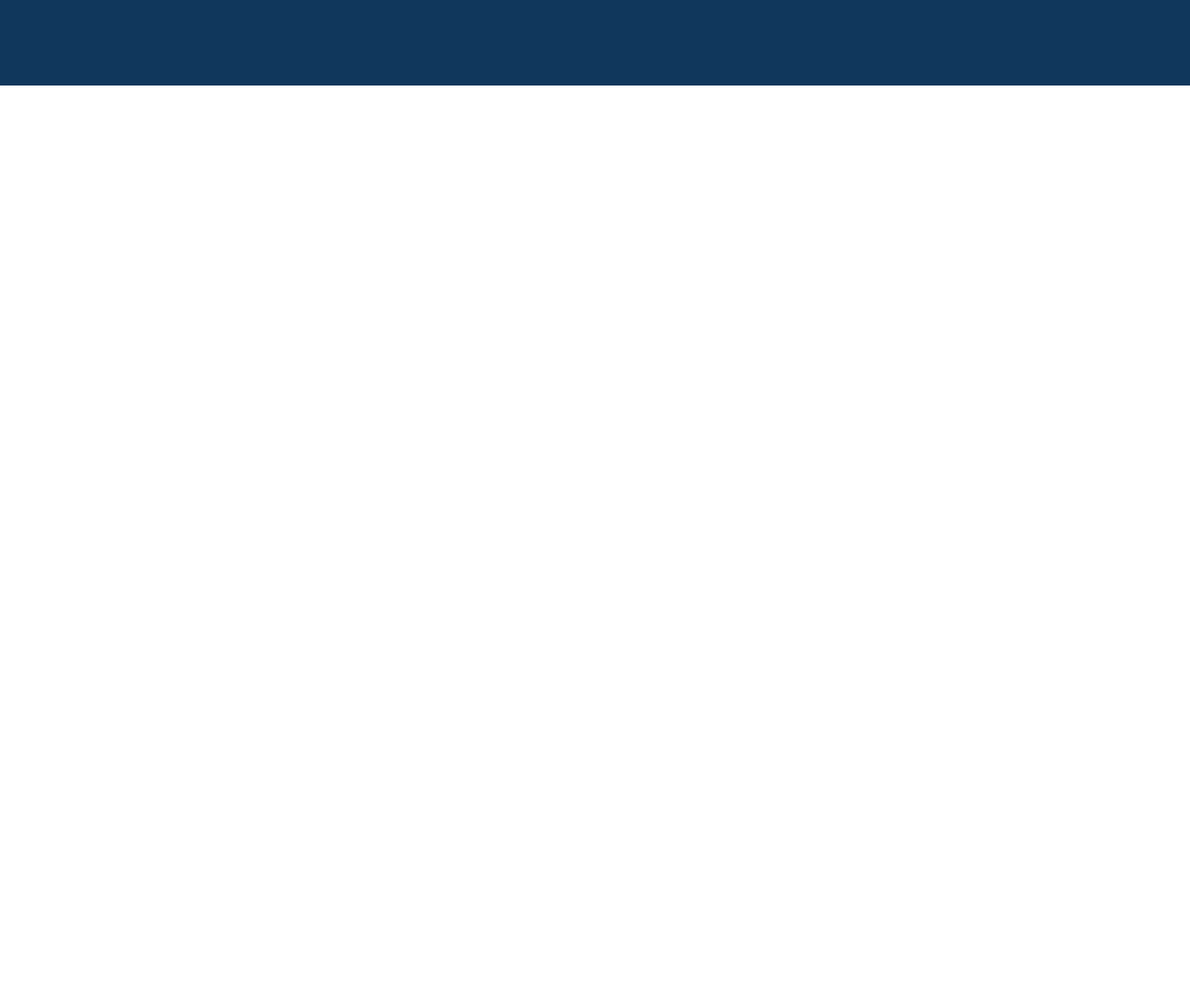
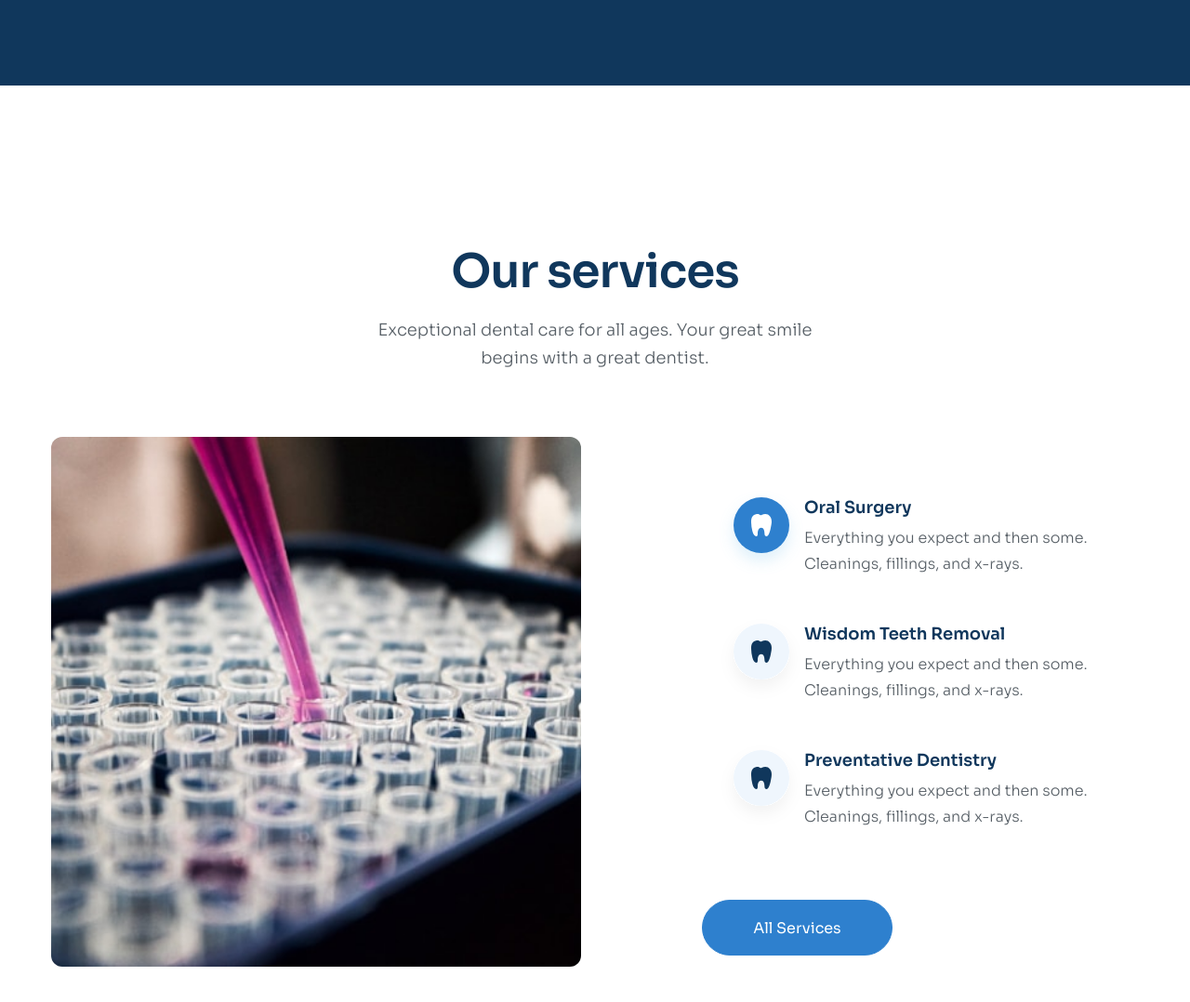
Before and after one commit to anhmtkxtb1998/html-css-4, a plain HTML site: page index.html in a window 1280 px wide. Shown: the part 708-1786 px from the top of the page at 93% size. Before the commit the page ends 800 px from the top, so only its background shows below. Drawn offline with Linux system fonts and the light colour scheme.

Commit message:
Complete section "Services"

```diff
--- a/assets/css/styles.css
+++ b/assets/css/styles.css
@@ -140,7 +140,8 @@ a {
     display: flex;
 }
 .hero__content {
-    /* width: 44.2%; */
+    flex-shrink: 0;
+    width: 44%;
 }
 .hero__heading {
     margin-top: 60px;
@@ -189,3 +190,73 @@ a {
     border-radius: 0px 6px 6px 0px;
     object-fit: cover;
 }
+/* Services */
+.service {
+    padding: 170px 0;
+    background: #fff;
+}
+.service__heading {
+    color: #10375c;
+    text-align: center;
+    font-size: 5rem;
+    font-weight: 600;
+    line-height: 1.2;
+    letter-spacing: -1px;
+}
+.service_desc {
+    margin-top: 18px;
+    display: inline-flex;
+    position: relative;
+    left: 50%;
+    transform: translateX(-50%);
+    width: 40%;
+    color: #575f66;
+    text-align: center;
+    font-size: 1.8rem;
+    font-weight: 300;
+    line-height: 1.67;
+}
+.service__body {
+    margin-top: 70px;
+    display: flex;
+}
+.service__image {
+    width: 570px;
+    height: 570px;
+    border-radius: 12px;
+    object-fit: cover;
+}
+.service__content {
+    padding: 35px 0 35px 130px;
+}
+.service__list {
+}
+.service-item {
+    display: flex;
+    padding: 20px 18px;
+}
+.service-item:hover {
+    box-shadow: 0px 14px 28px 0px rgba(0, 0, 0, 0.05);
+}
+.service-item__body {
+    margin-top: 10px;
+}
+.service-item__heading {
+    color: #10375c;
+    font-size: 1.8rem;
+    font-style: normal;
+    font-weight: 600;
+    line-height: normal;
+}
+.service-item__desc {
+    margin-top: 8px;
+    color: #575f66;
+    font-size: 1.6rem;
+    font-style: normal;
+    font-weight: 300;
+    line-height: 1.75;
+}
+.service__link {
+    display: inline-block;
+    margin-top: 55px;
+}
--- a/index.html
+++ b/index.html
@@ -94,6 +94,7 @@
         <title>Document</title>
     </head>
     <body>
+        <!-- Header -->
         <header class="header">
             <div class="container">
                 <!-- Header top -->
@@ -164,5 +165,43 @@
                 </section>
             </div>
         </header>
+        <main>
+            <!-- Services -->
+             <section class="service">
+                <div class="container">
+                    <h2 class="service__heading">Our services</h2>
+                    <p class="service_desc">Exceptional dental care for all ages. Your great smile begins with a great dentist.</p>
+                    <section class="service__body">
+                        <img src="./assets/img/service-image.jpg" alt="" class="service__image">
+                        <section class="service__content">
+                            <ul class="service__list">
+                                <li class="service-item">
+                                    <img src="./assets/img/service-icon-1.svg" alt="" class="service-item_icon">
+                                    <div class="service-item__body">
+                                        <h3 class="service-item__heading">Oral Surgery</h3>
+                                        <p class="service-item__desc">Everything you expect and then some. Cleanings, fillings, and x-rays.</p>
+                                    </div>
+                                </li>
+                                <li class="service-item">
+                                    <img src="./assets/img/service-icon-2.svg" alt="" class="service-item_icon">
+                                    <div class="service-item__body">
+                                        <h3 class="service-item__heading">Wisdom Teeth Removal</h3>
+                                        <p class="service-item__desc">Everything you expect and then some. Cleanings, fillings, and x-rays.</p>
+                                    </div>
+                                </li>
+                                <li class="service-item">
+                                    <img src="./assets/img/service-icon-3.svg" alt="" class="service-item_icon">
+                                    <div class="service-item__body">
+                                        <h3 class="service-item__heading">Preventative Dentistry</h3>
+                                        <p class="service-item__desc">Everything you expect and then some. Cleanings, fillings, and x-rays.</p>
+                                    </div>
+                                </li>
+                            </ul>
+                            <a href="" class="service__link btn">All Services</a>
+                        </section>
+                    </section>
+                </div>
+             </section>
+        </main>
     </body>
 </html>
```
Also changed, not shown: assets/img/service-icon-1.svg (added), assets/img/service-icon-2.svg (added), assets/img/service-icon-3.svg (added), assets/img/service-image.jpg (added).
